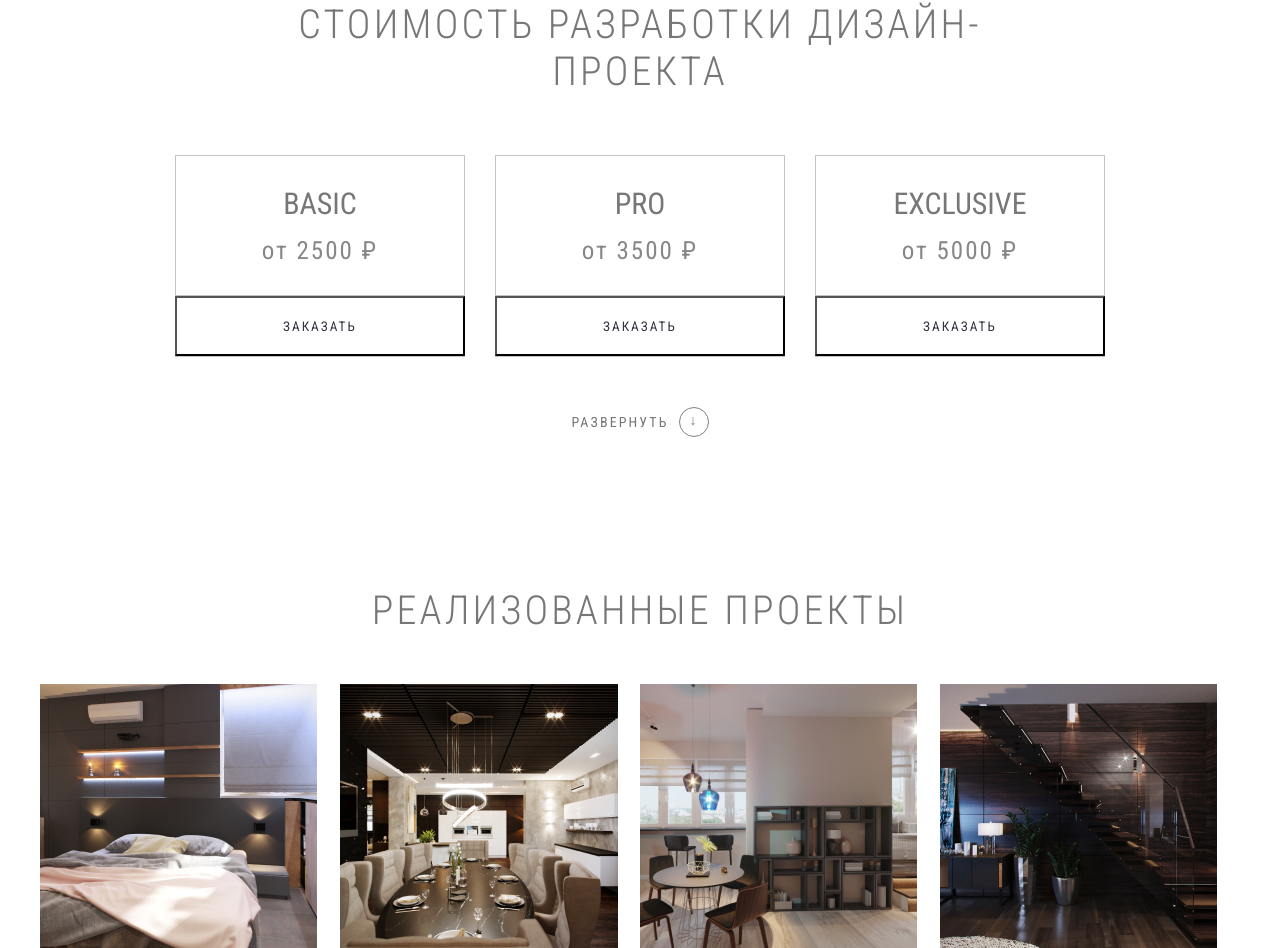
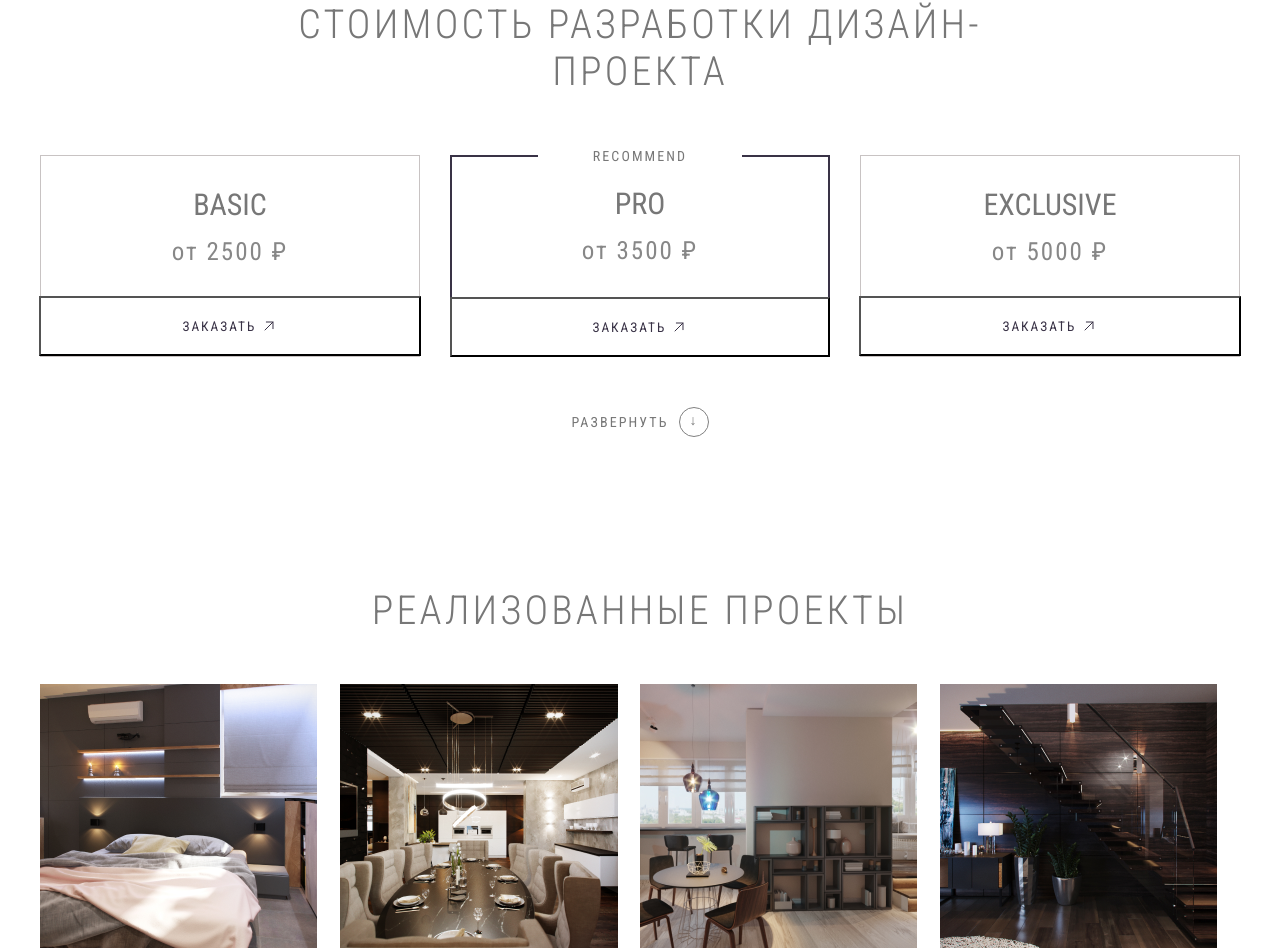
Before and after one commit to arinaab/ladesign-vue, a Vue app: page /price in a window 1280 px wide. Shown: the part 1242-2190 px from the top of the page. Built offline with nearby package versions, Linux system fonts and the light colour scheme.

Commit message:
mod design items

```diff
--- a/src/components/DesignItem/DesignItem.vue
+++ b/src/components/DesignItem/DesignItem.vue
@@ -1,13 +1,20 @@
 <template>
     <div class="design__item">
-        <div class="design__info">
+        <div class="design__info" :class="{ 'borderbot' : showMore }">
+            <p v-if="variant.title === 'pro'" class="pro">recommend</p>
             <p class="design__title">{{ variant.title }}</p>
             <p class="design__subtitle">{{ variant.subtitle }}</p>
         </div>
         <div v-if="showMore" class="design__more">
             <p v-for="item in variant.services" :key="item">{{ item }}</p>
         </div>
-        <button-app :style="btnStyle" @click="showModal">Заказать</button-app>
+        <button-app :style="btnStyle" @click="showModal"
+            @mouseenter="hover"
+            @mouseleave="hover">
+            Заказать
+            <img v-if="!onHover" class="arrow" src="@/assets/arrow-up-right.svg" alt="arrow">
+            <img v-else class="arrow" src="@/assets/arrow-up-right-white.svg" alt="arrow">
+        </button-app>
     </div>
 </template>
 
@@ -27,17 +34,26 @@
                 type: Boolean
             }
         },
+        data () {
+          return {
+              onHover: false
+          }
+        },
         computed: {
             btnStyle () {
                 return {
                     'outline': 'none',
-                    'width': '101%'
+                    'width': '101%',
+                    'align-self': 'center'
                 }
             }
         },
         methods: {
             showModal () {
                 this.$emit('showModal')
+            },
+            hover () {
+                this.onHover = !this.onHover
             }
         }
     }
--- a/src/components/DesignPrice/style.scss
+++ b/src/components/DesignPrice/style.scss
@@ -11,12 +11,13 @@
   &__item {
     min-width: 290px;
     max-width: 380px;
+    width: 380px;
     min-height: 202px;
     border: 1px solid #c8c3c3;
     display: flex;
     flex-direction: column;
     justify-content: space-between;
-    align-items: center;
+    align-items: flex-start;
     cursor: pointer;
     &:hover {
       border: 2px solid #393246;
@@ -24,7 +25,42 @@
     }
     &:first-child, &:nth-child(2) {
       .design__more {
-        padding: 0;
+        padding-left: 16px;
+      }
+    }
+    &:nth-child(2) {
+      position: relative;
+      border: 2px solid #393246;
+      border-top: none;
+      border-bottom: none;
+      &::after {
+        content: '';
+        display: block;
+        width: 87px;
+        height: 2px;
+        position: absolute;
+        top: 0;
+        left: -1px;
+        background-color: #393246;
+      }
+      &::before {
+        content: '';
+        display: block;
+        width: 87px;
+        height: 2px;
+        position: absolute;
+        top: 0;
+        right: -1px;
+        background-color: #393246;
+      }
+      .pro {
+        position: absolute;
+        top: -7px;
+        font-size: 14px;
+        text-align: center;
+        letter-spacing: 0.15em;
+        text-transform: uppercase;
+        color: #777777;
       }
     }
     &:last-child {
@@ -41,7 +77,7 @@
     align-items: center;
     flex-direction: column;
     height: 140px;
-    border-bottom: 1px solid #c8c3c3;
+    //border-bottom: 1px solid #c8c3c3;
     width: 100%;
   }
   &__title {
@@ -104,6 +140,14 @@
   }
 }
 
+.borderbot {
+  border-bottom: 1px solid #c8c3c3;
+}
+
+.arrow {
+  vertical-align: bottom;
+}
+
 @media (max-width: 991px) {
   .design {
     margin-top: 100px;
```
Also changed, not shown: src/assets/arrow-up-right-white.svg (added), src/assets/arrow-up-right.svg (added).
